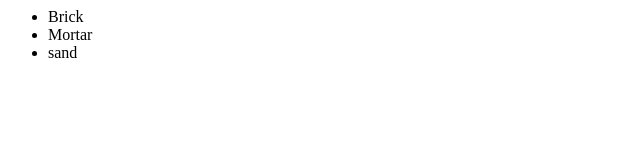
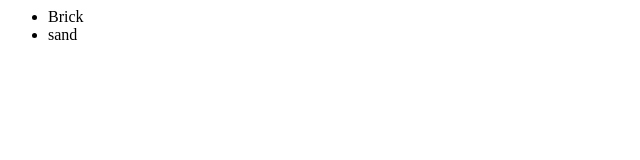
Before and after one commit to karthik531/hello-world, a plain HTML site: page index.html in a window 1280 px wide. Shown: the full height of the page, 0-640 px from the left. Drawn offline with Linux system fonts and the light colour scheme.

Commit message:
yes i commited it

```diff
--- a/index.html
+++ b/index.html
@@ -3,7 +3,7 @@
         <div>
             <ul>
                 <li>Brick</li>
-                <li>Mortar</li>
+                <!--li>Mortar</li-->
                 <li>sand</li>
             </ul>
         </div>
```
